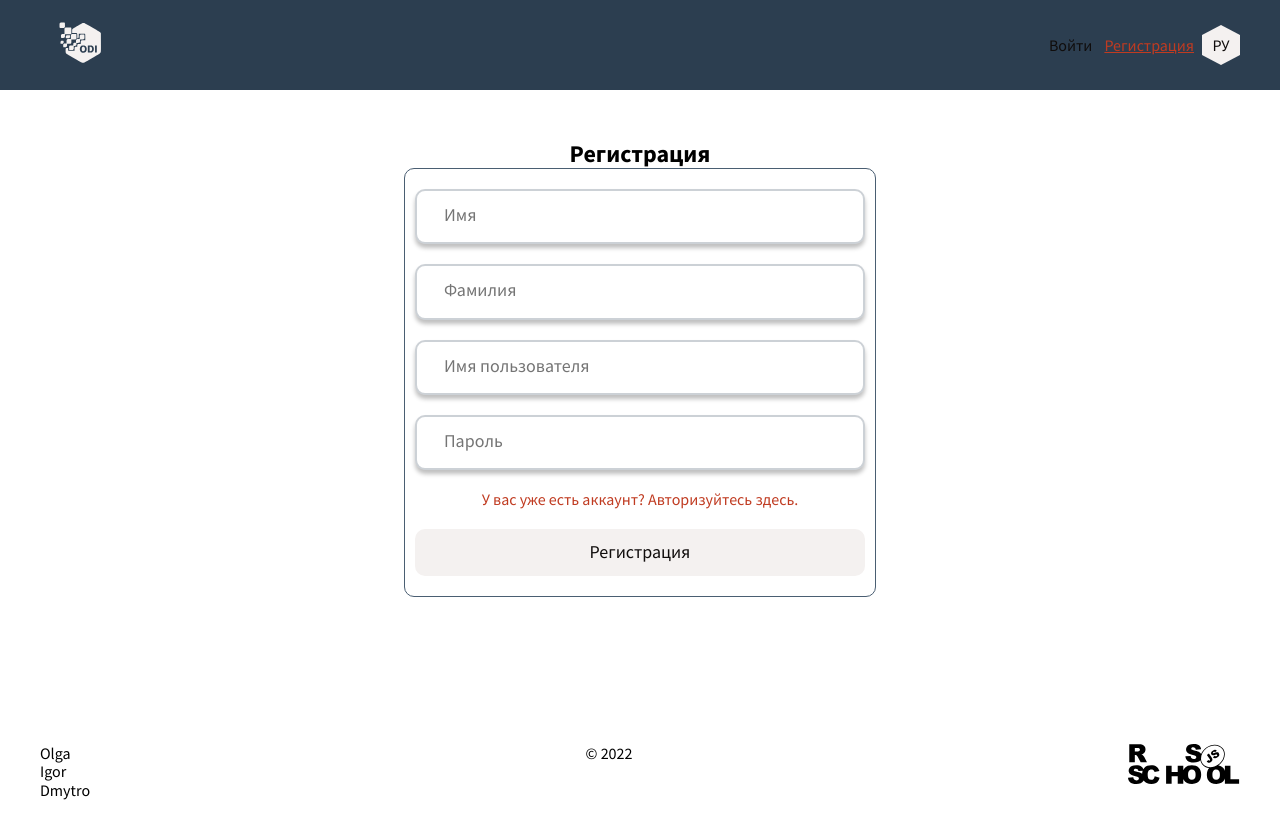
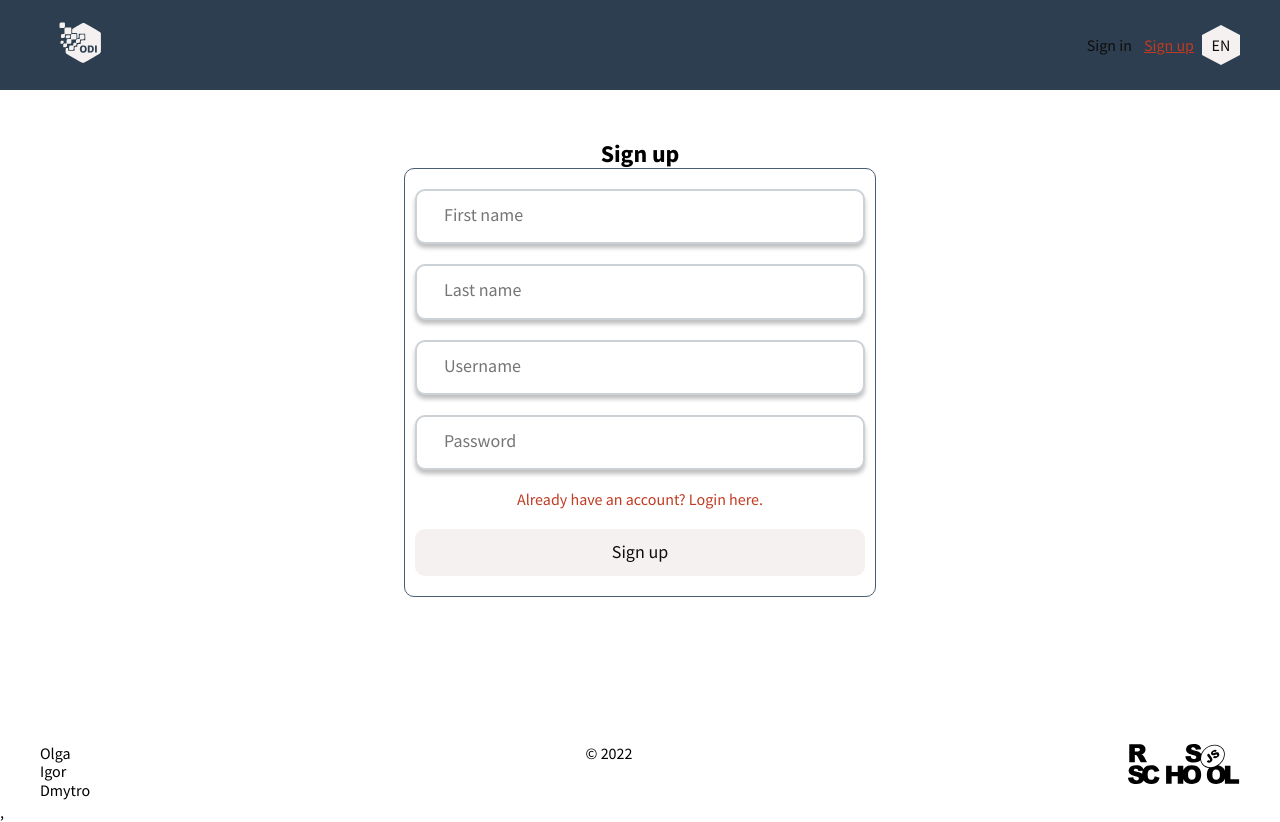
Before and after one commit to DStukalo/ODI-project, a React (Create React App) app in the folder odi-project/: page /authorization/register in a window 1280 px wide. Built offline with nearby package versions, Linux system fonts and the light colour scheme.

Commit message:
refactor: update feature change language

```diff
--- a/odi-project/src/App.tsx
+++ b/odi-project/src/App.tsx
@@ -1,5 +1,4 @@
 import { Route, Routes } from 'react-router-dom';
-import { createContext } from 'react';
 
 import { Layout } from './components/Layout/Layout';
 import { WelcomePage } from './pages/Welcome page/WelcomePage';
@@ -10,13 +9,9 @@ import { ProfilePage } from './pages/Profile page/ProfilePage';
 import { NotFoundPage } from './pages/404/NotFoundPage';
 import { Register } from './components/Register/Register';
 import { Login } from './components/Login/Login';
-import { initialState } from './locales/initialState';
-
-export const TranslationContext = createContext(initialState);
 
 function App() {
 	return (
-		<TranslationContext.Provider value={initialState}>
 		<Routes>
 			<Route path="/" element={<Layout />}>
 				<Route index element={<WelcomePage />} />
@@ -30,7 +25,6 @@ function App() {
 				<Route path="*" element={<NotFoundPage />} />
 			</Route>
 		</Routes>
-		</TranslationContext.Provider>
 	);
 }
 
--- a/odi-project/src/components/Header/Navigation/Navigation.tsx
+++ b/odi-project/src/components/Header/Navigation/Navigation.tsx
@@ -1,15 +1,11 @@
-import { useContext } from 'react';
-
-import { TranslationContext } from '@/App';
 import { Button } from '@/components/Button/Button';
+import { useAppDispatch, useAppSelector } from '@/hooks/redux';
+import { useTranslation } from '@/locales/useTranslation';
+import { changeLang } from '@/store/reducers/LanguageSlice';
 import { NavItem } from './NavItem/NavItem';
 import { Logo } from './Logo/Logo';
 import styles from './Navigation.module.scss';
-import { TNavProps, TTransl } from './NavigationTypes';
-
-function changeLang() {
-	console.log('change lang');// будет использоваться redux для смени языка
-}
+import { TNavProps } from './NavigationTypes';
 
 function logOut() {
 	localStorage.setItem('isLogged', 'false');
@@ -17,10 +13,12 @@ function logOut() {
 }
 
 export function Navigation(props: TNavProps) {
+
+	const { language } = useAppSelector((state) => state.langReducer);
+	const dispatch = useAppDispatch();
+	const newLocal = useTranslation();
 	const { logged } = props;
-	const useTranslation = () => useContext(TranslationContext);
-	const { translations, language } = useTranslation();
-	const newLocal = (translations as TTransl)[language as keyof TTransl];
+
 	return (
 		<nav role="navigation" className={styles.navigation}>
 			<Logo />
@@ -40,14 +38,40 @@ export function Navigation(props: TNavProps) {
 								image="/images/icon-return.png"
 								callback={logOut}
 							/>
-							<Button text={newLocal.btnLang} classes="hexagon-btn" callback={changeLang} />
+							{ language === 'en'
+								? (
+									<Button
+										text={newLocal.btnLang}
+										classes="hexagon-btn"
+										callback={() => dispatch(changeLang('ru'))}
+									/>
+								) : (
+									<Button
+										text={newLocal.btnLang}
+										classes="hexagon-btn"
+										callback={() => dispatch(changeLang('en'))}
+									/>
+								)}
 						</ul>
 					)
 					: 					(
 						<ul className={styles.list}>
 							<NavItem path="authorization/login" text={newLocal.signin} />
 							<NavItem path="authorization/register" text={newLocal.signup} />
-							<Button text={newLocal.btnLang} classes="hexagon-btn" callback={changeLang} />
+							{ language === 'en'
+								? (
+									<Button
+										text={newLocal.btnLang}
+										classes="hexagon-btn"
+										callback={() => dispatch(changeLang('ru'))}
+									/>
+								) : (
+									<Button
+										text={newLocal.btnLang}
+										classes="hexagon-btn"
+										callback={() => dispatch(changeLang('en'))}
+									/>
+								)}
 						</ul>
 					)
 			}
--- a/odi-project/src/components/Login/Login.tsx
+++ b/odi-project/src/components/Login/Login.tsx
@@ -1,17 +1,15 @@
-import { TranslationContext } from '@/App';
-import { useContext, useState } from 'react';
+import { useTranslation } from '@/locales/useTranslation';
+import { useState } from 'react';
 import { Link } from 'react-router-dom';
 import { Button } from '../Button/Button';
-import { TTransl } from '../Header/Navigation/NavigationTypes';
 import styles from './Login.module.scss';
 
 export function Login() {
 	const [username, setUsername] = useState('');
 	const [password, setPassword] = useState('');
 	const [submit, setSubmit] = useState(false);
-	const useTranslation = () => useContext(TranslationContext);
-	const { translations, language } = useTranslation();
-	const newLocal = (translations as TTransl)[language as keyof TTransl];
+
+	const newLocal = useTranslation();
 
 	function handleChangeUsername(e: React.FormEvent<HTMLInputElement>) {
 		setUsername(e.currentTarget.value);
--- a/odi-project/src/components/Register/Register.tsx
+++ b/odi-project/src/components/Register/Register.tsx
@@ -1,8 +1,7 @@
-import { TranslationContext } from '@/App';
-import { useContext, useState } from 'react';
+import { useTranslation } from '@/locales/useTranslation';
+import { useState } from 'react';
 import { Link } from 'react-router-dom';
 import { Button } from '../Button/Button';
-import { TTransl } from '../Header/Navigation/NavigationTypes';
 import styles from './Register.module.scss';
 
 export function Register() {
@@ -11,9 +10,7 @@ export function Register() {
 	const [username, setUsername] = useState('');
 	const [password, setPassword] = useState('');
 	const [submit, setSubmit] = useState(false);
-	const useTranslation = () => useContext(TranslationContext);
-	const { translations, language } = useTranslation();
-	const newLocal = (translations as TTransl)[language as keyof TTransl];
+	const newLocal = useTranslation();
 
 	function handleChangeFirstName(e: React.FormEvent<HTMLInputElement>) {
 		setFirstName(e.currentTarget.value);
--- a/odi-project/src/index.tsx
+++ b/odi-project/src/index.tsx
@@ -1,13 +1,21 @@
 import ReactDOM from 'react-dom/client';
 import './index.scss';
 import { BrowserRouter } from 'react-router-dom';
+import { Provider } from 'react-redux';
 import App from './App';
+import { setupStore } from './store/store';
+
+const store = setupStore();
 
 const root = ReactDOM.createRoot(
 	document.getElementById('root') as HTMLElement,
 );
+
 root.render(
-	<BrowserRouter>
-		<App />
-	</BrowserRouter>,
+	<Provider store={store}>
+		<BrowserRouter>
+			<App />
+		</BrowserRouter>
+		,
+	</Provider>,
 );
--- a/odi-project/src/locales/initialState.ts
+++ /dev/null
@@ -1,6 +0,0 @@
-import { translations } from './translations';
-
-export const initialState = {
-	language: 'ru',
-	translations: { ...translations },
-};
--- a/odi-project/src/locales/useTranslation.tsx
+++ b/odi-project/src/locales/useTranslation.tsx
@@ -1,8 +1,7 @@
-import { useContext } from 'react';
-import { TranslationContext } from '@/App';
+import { useAppSelector } from '@/hooks/redux';
 import { Languages } from './translationTypes';
 
 export const useTranslation = () => {
-	const { translations, language } = useContext(TranslationContext);
+	const { language, translations } = useAppSelector((state) => state.langReducer);
 	return (translations)[language as keyof Languages];
 };
--- a/odi-project/src/types/interfaces.ts
+++ b/odi-project/src/types/interfaces.ts
@@ -6,9 +6,9 @@ export interface AuthenticationData {
 }
 
 export interface UserData {
-	_id: 'string';
-	name: 'string';
-	login: 'string';
+	_id: string;
+	name: string;
+	login: string;
 }
 
 export interface UserDataWithStatus {
```
Lines whose indentation alone changed are shown as unchanged.
